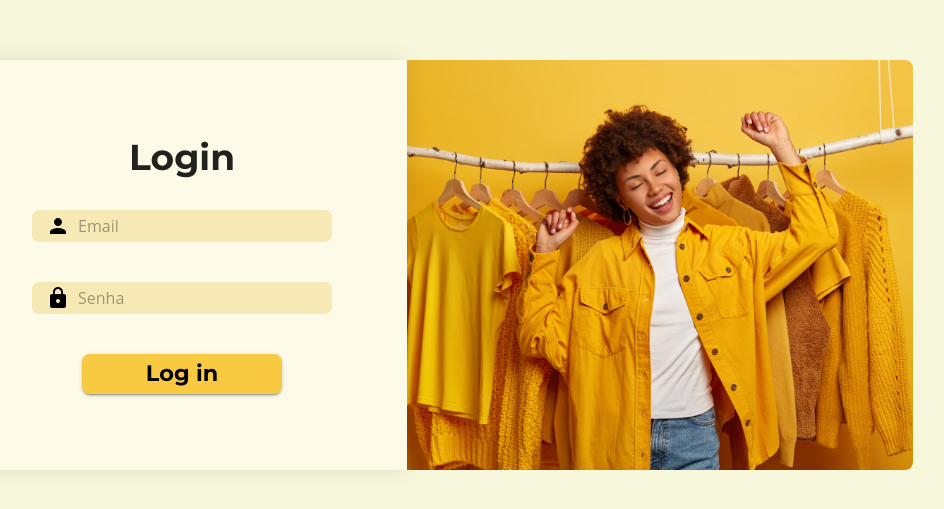
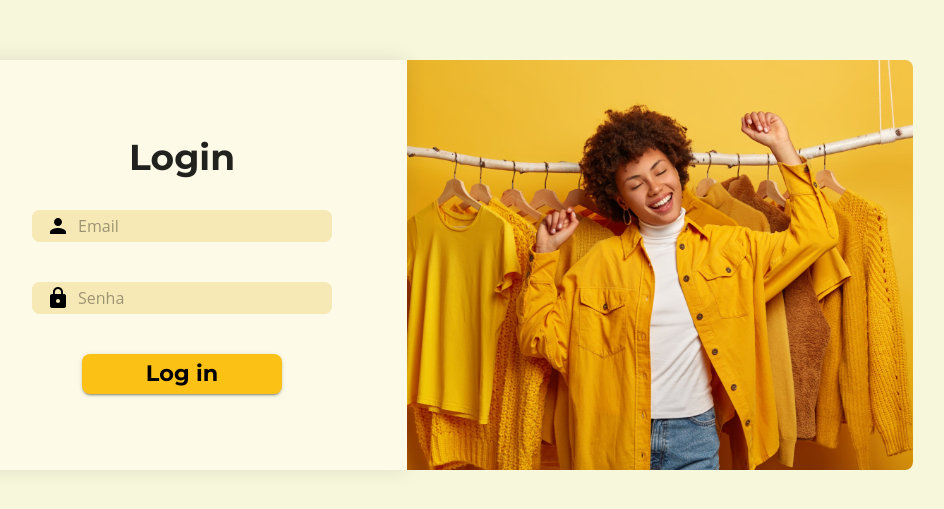
Before and after one commit to Pedro-bnogueira/Loja-Roupas-UFSCar-Front, a React (Create React App) app: page /login in a window 1280 px wide. Shown: the part 135-644 px from the top of the page, without its empty margins (205-1149 px from the left). Built offline with nearby package versions, Linux system fonts and the light colour scheme.

Commit message:
ateração de cor do botão

```diff
--- a/src/pages/Login.js
+++ b/src/pages/Login.js
@@ -16,6 +16,7 @@ import { styled } from "@mui/system";
 import PersonIcon from "@mui/icons-material/Person";
 import LockIcon from "@mui/icons-material/Lock";
 import roupaImg from "../assets/img/roupa.png";
+import theme from "../assets/theme";
 
 const url = process.env.REACT_APP_API_URL ? process.env.REACT_APP_API_URL : "";
 
@@ -208,11 +209,11 @@ export default function Login() {
                             fontSize: "1.4rem",
                             fontWeight: 700,
                             textTransform: "none",
-                            backgroundColor: "#F8CA41", // amarelo mais vivo
+                            backgroundColor: theme.palette.tertiary.dark, // amarelo mais vivo
                             color: "#000", // texto preto
                             borderRadius: "8px",
                             "&:hover": {
-                                backgroundColor: "#F8CA41", // um tom mais escuro
+                                backgroundColor: theme.palette.tertiary.dark_hover, // um tom mais escuro
                             },
                         }}
                     >
```
